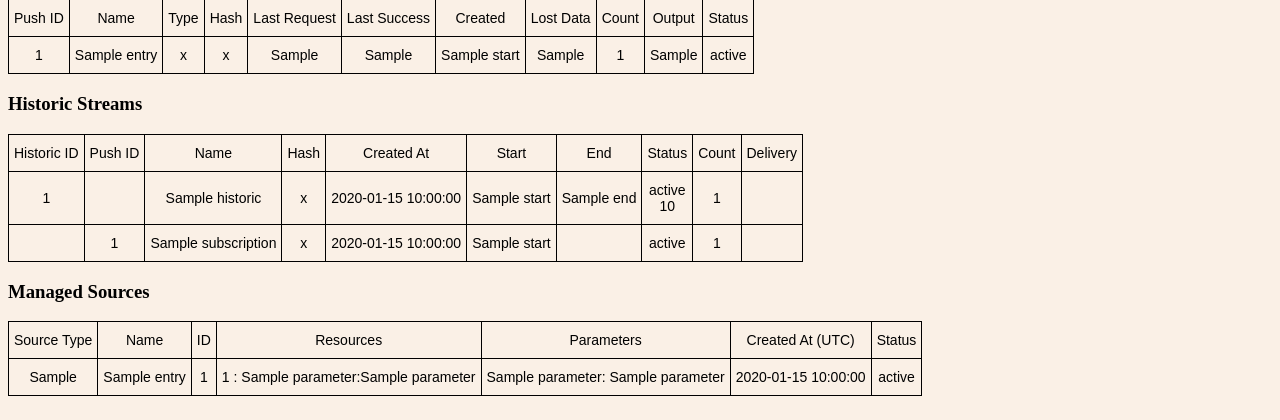
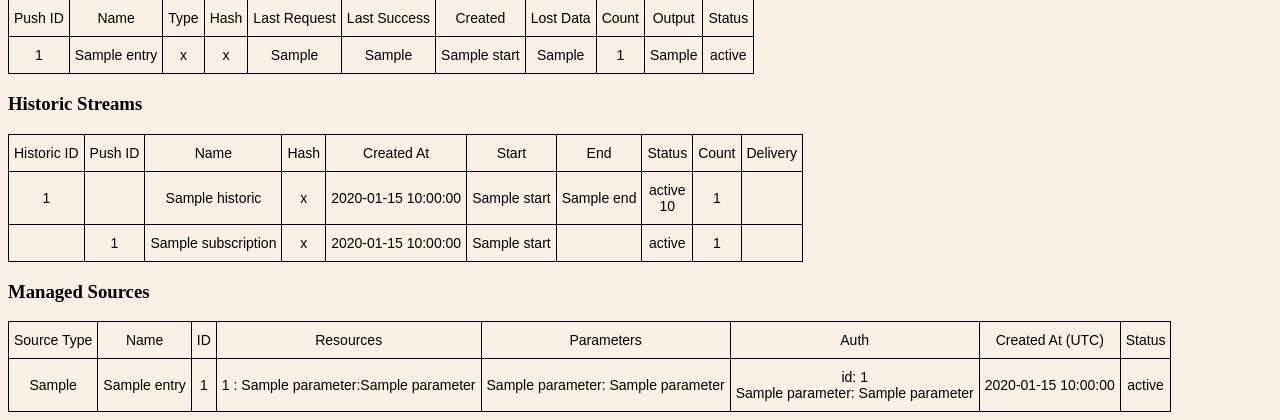
Before and after one commit to MeltwaterArchive/ds-manager, a Flask app: template templates/console.html in a window 1280 px wide. Shown: the part 558-978 px from the top of the page. Before the commit the page ends 954 px from the top, so only its background shows below. Run offline with Flask 2, Linux system fonts and the light colour scheme; the template is opened without the code that fills it: most values are stand-ins (such as "Sample title", 1, 10 or a date in 2020); lists and menus that the app fills with data are empty.

Commit message:
Add Managed Source Auth column

```diff
--- a/templates/console.html
+++ b/templates/console.html
@@ -166,6 +166,7 @@ p {
     <th class="tg-031e">ID</th>
     <th class="tg-031e">Resources</th>
     <th class="tg-031e">Parameters</th>
+    <th class="tg-031e">Auth</th>
     <th class="tg-031e">Created At (UTC)</th>
     <th class="tg-031e">Status</th>
   </tr>
@@ -187,6 +188,14 @@ p {
       {{p}}: {{entry['parameters'][p]}}<BR>
 {% endfor %}
     </th>
+    <th class="tg-031e">
+{% for a in entry['auth'] %}
+      id: {{a['identity_id']}}<BR>
+{% for k in a['parameters'] %}
+      {{k}}: {{a['parameters'][k]}}<BR>
+{% endfor %}
+{% endfor %}
+    </th>
     <th class="tg-031e">{{entry['created_at']}}</th>
     <th class="tg-031e">{{entry['status']}}</th>
   </tr>
```
